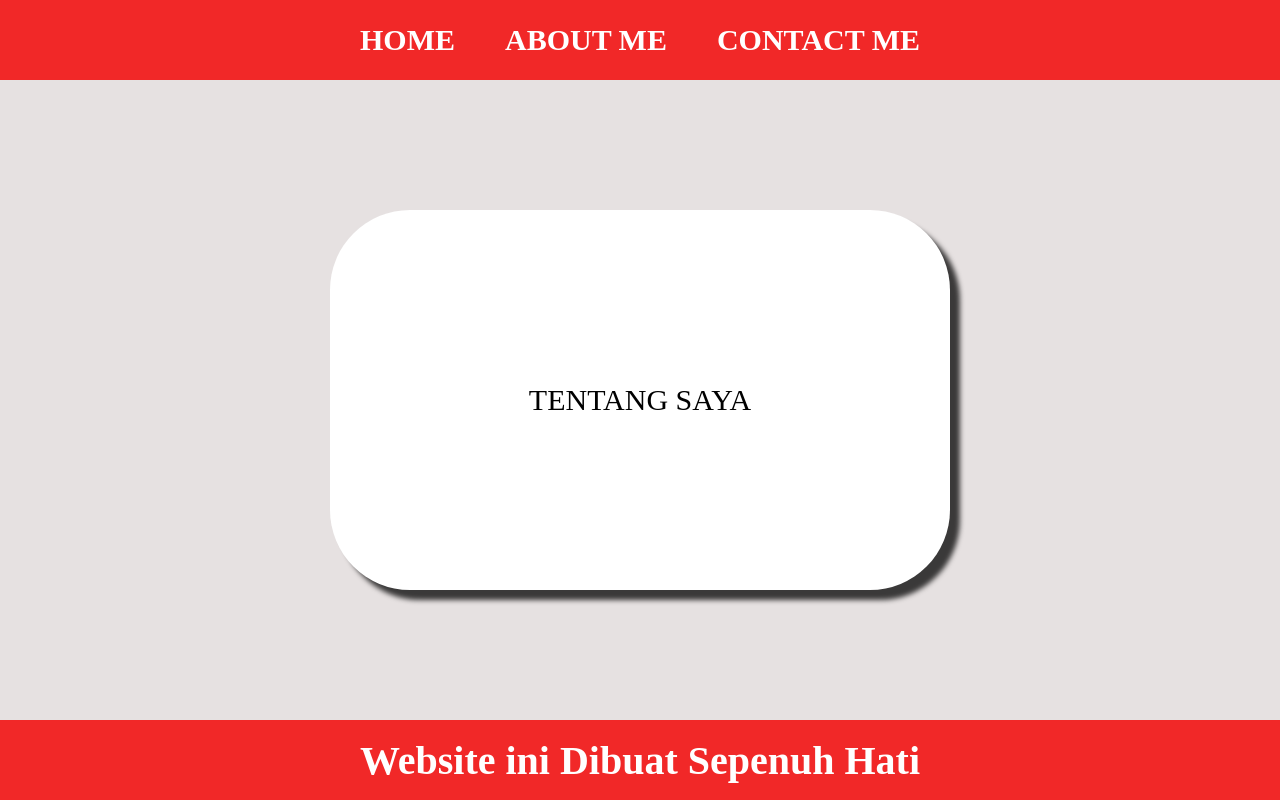
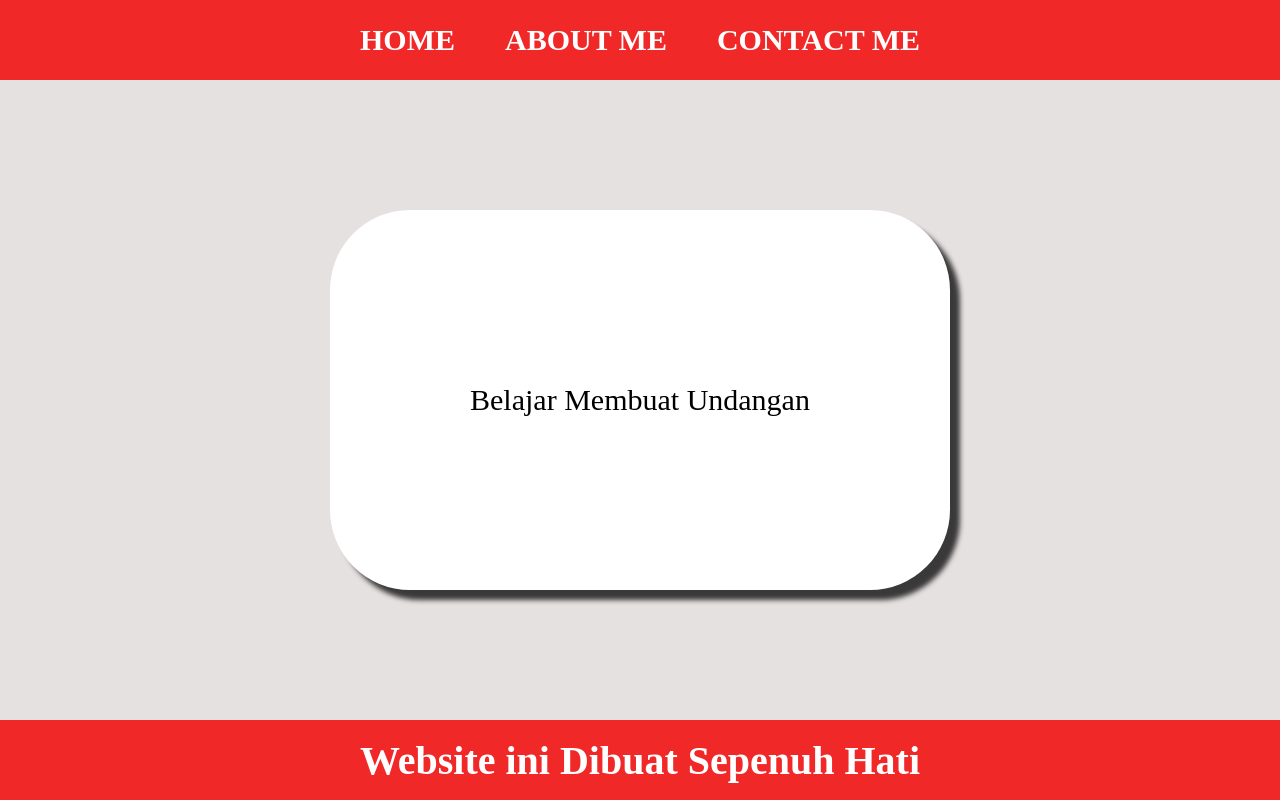
Before and after one commit to KazokuProgramer/KazokuProgramer.github.io, a plain HTML site: page about.html in a window 1280 px wide. Drawn offline with Linux system fonts and the light colour scheme.

Commit message:
Update about.html

```diff
--- a/about.html
+++ b/about.html
@@ -23,8 +23,8 @@
 
         <!--CONTENT 1-->
         <div class="container-content">
-            <a href="https://youtube.com/@seven_brother" class="a-content">
-                <p>TENTANG SAYA</p>
+            <a href="undangan1.html" class="a-content">
+                <p>Belajar Membuat Undangan</p>
             </a>
         </div>
         <!--CONTENT 1 END-->
```
